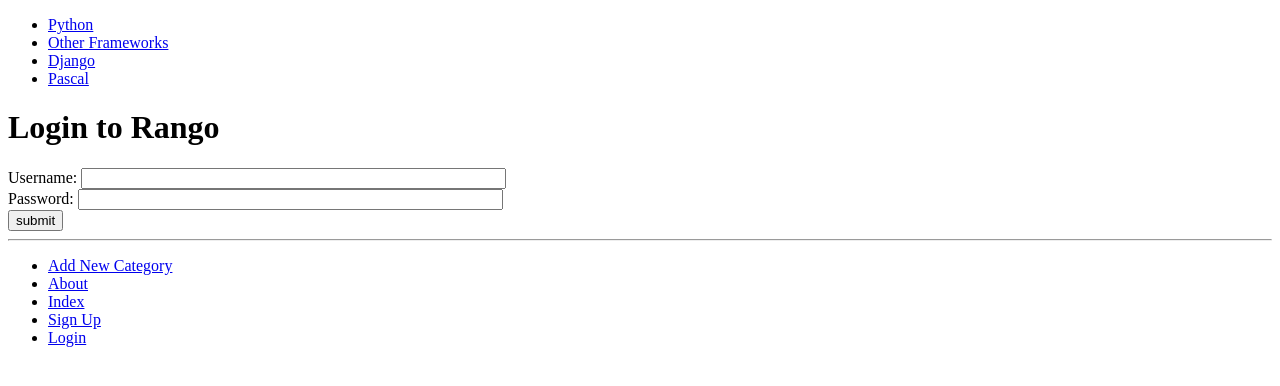
After one commit to 2179147M/tango_with_django_project, a Django app: page /rango/login/ in a window 1280 px wide. The commit adds this page. Shown: the top 386 px of the page. Run offline with Django 3.2, Linux system fonts and the light colour scheme; data comes from the database, SQL or seed files in the repository.

Commit message:
Completed chapter 9.7 implementing login functionality

```diff
--- a/rango/urls.py
+++ b/rango/urls.py
@@ -24,5 +24,6 @@ urlpatterns = [
         views.show_category, name='show_category'),
     url(r'^category/(?P<category_name_slug>[\w\-]+)/add_page/$',
         views.add_page, name='add_page'),
-    url(r'^register/$', views.register, name='register'), # New Pattern
+    url(r'^register/$', views.register, name='register'),
+    url(r'^login/$', views.user_login, name='login'),
 ]
--- a/rango/views.py
+++ b/rango/views.py
@@ -5,6 +5,9 @@ from rango.models import Page
 from rango.forms import CategoryForm
 from rango.forms import PageForm
 from rango.forms import UserForm, UserProfileForm
+from django.contrib.auth import authenticate, login
+from django.http import HttpResponseRedirect, HttpResponse
+from django.core.urlresolvers import reverse
 
 def index(request):
     # Query the database for a list of ALL categories currently stored.
@@ -159,3 +162,45 @@ def register(request):
                   {'user_form': user_form,
                    'profile_form': profile_form,
                    'registered': registered})
+
+def user_login(request):
+    # If the request is a HTTP POST, try to pull out the relevant information
+    if request.method == 'POST':
+        # Gather the username and password provided by the user
+        # This information is obtained from the login form
+        # We use request.POST.get('<variable>') as opposed
+        # to request.POST['<variable>'], because the
+        # request.POST.get('<variable>') returns None if the
+        # value does not exist, while request.POST['<variable>']
+        # will raise a KeyError exception
+        username = request.POST.get('username')
+        password = request.POST.get('password')
+
+        # Use Django's machinery to attempt to see if the username/password
+        # combination is valid - a User object is returned if it is
+        user = authenticate(username=username, password=password)
+
+        # If we have a User object, the details are correct
+        # If None (Python's way of representing the absence of a value), no user
+        # with matching credentials was found
+        if user:
+            # Is the account active? It could have been disabled
+            if user.is_active:
+                # If the account is valid and active, we can log the user in
+                # We'll send the user back to the homepage
+                login(request, user)
+                return HttpResponseRedirect(reverse('index'))
+            else:
+                # An inactive account was used - no logging in!
+                return HttpResponse("Your Rango account is disabled.")
+        else:
+            # Bad login details were provided. Therefore we can't log the user in
+            print("Invalid login details: {0}, {1}".format(username,password))
+            return HttpResponse("Invalid login details supplied.")
+
+    # This request is not a HTTP POST, so display the login form
+    # This scenario would most likely be a HTTP GET
+    else:
+        # No context variables to pass to the template system, hence the
+        # blank dictionary object...
+        return render(request, 'rango/login.html', {})
--- a/templates/rango/base.html
+++ b/templates/rango/base.html
@@ -33,6 +33,7 @@
 				<li><a href="{% url 'about' %}">About</a></li>
 				<li><a href="{% url 'index' %}">Index</a></li>
 				<li><a href="{% url 'register' %}">Sign Up</a></li>
+				<li><a href="{% url 'login' %}">Login</a></li>
 			</ul>
 		</div>
 
--- a/templates/rango/index.html
+++ b/templates/rango/index.html
@@ -7,7 +7,11 @@
 
 {% block body_block %}
 		<h1>Rango says...</h1>
-		<div>Hey there partner! </div>
+		{% if user.is_authenticated %}
+			howdy {{ user.username }}!
+		{% else %}
+			hey there partner!
+		{% endif %}
 
 		<div>
 		<h2>Most Liked Categories</h2>
--- /dev/null
+++ b/templates/rango/login.html
@@ -0,0 +1,18 @@
+{% extends 'rango/base.html' %}
+{% load staticfiles %}
+
+{% block title_block %}
+	Login
+{% endblock %}
+
+{% block body_block %}
+	<h1>Login to Rango</h1>
+	<form id="login_form" method="post" action="{% url 'login' %}">
+		{% csrf_token %}
+		Username: <input type="text" name="username" value="" size="50" />
+		<br />
+		Password: <input type="password" name="password" value="" size="50" />
+		<br />
+		<input type="submit" value="submit" />
+	</form>
+{% endblock %}
```
